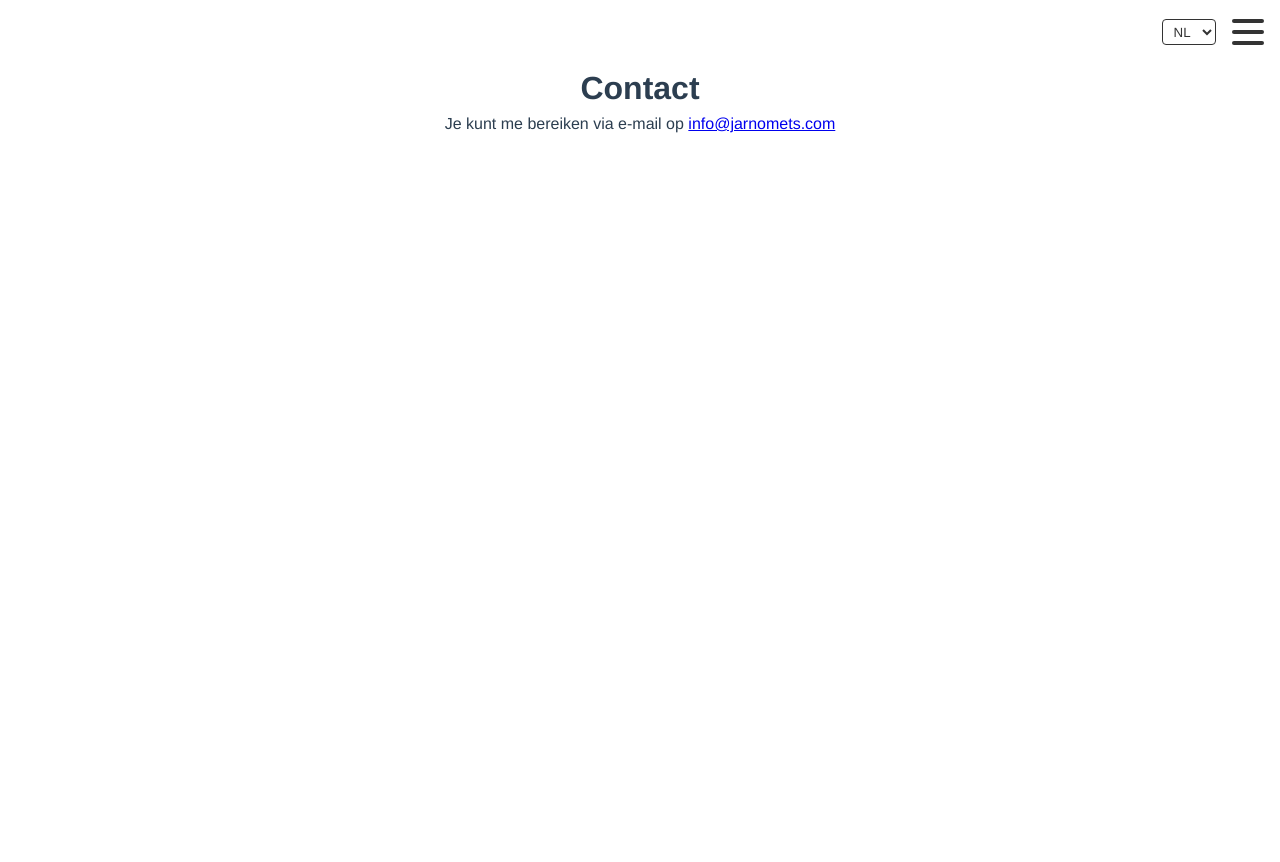
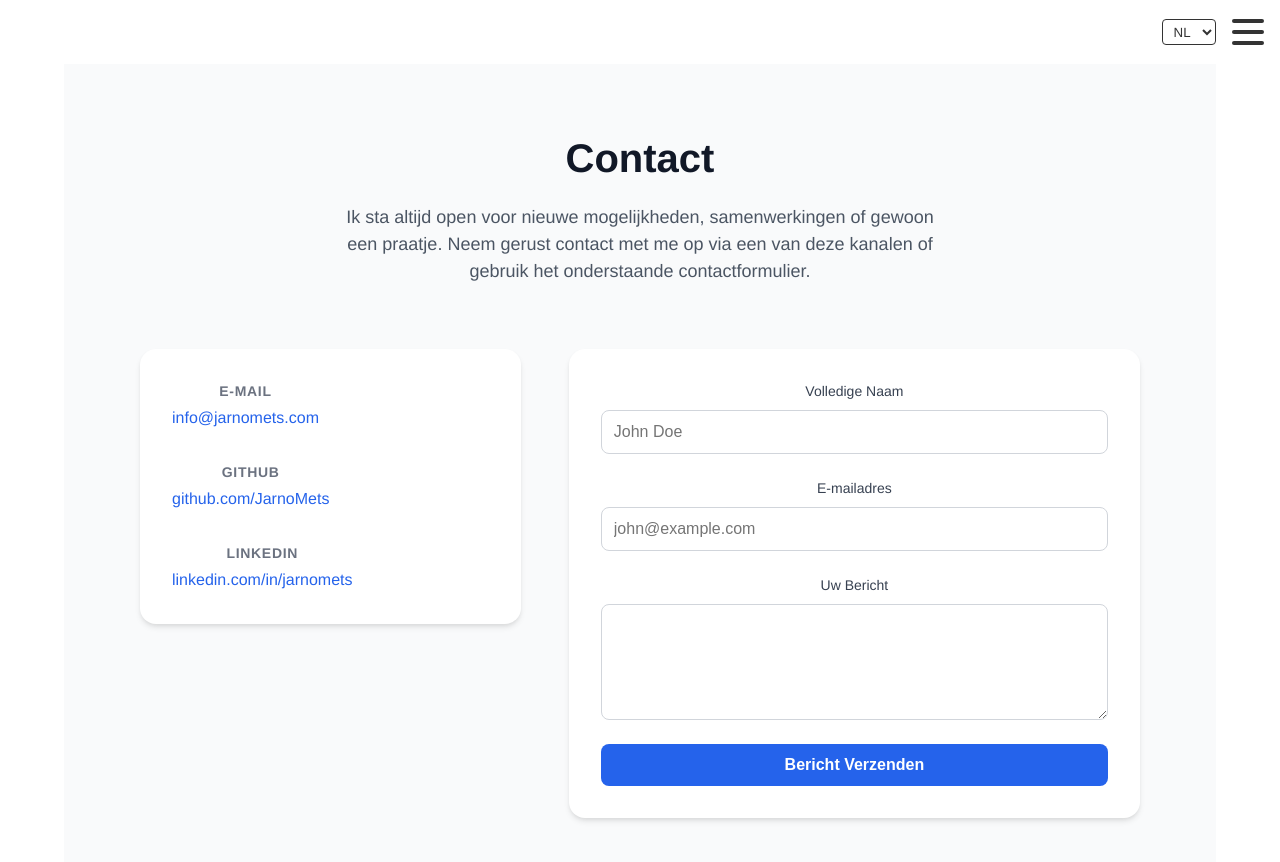
Before and after one commit to JarnoMets/About, a Vue app in the folder frontend/: page /contact in a window 1280 px wide. Shown: the top 862 px of the page. Before the commit the page ends 800 px from the top, so only its background shows below. Built offline with nearby package versions, Linux system fonts and the light colour scheme; no server answers.

Commit message:
Implement contact page with form and email service, removed emojis

```diff
--- a/frontend/src/api/index.ts
+++ b/frontend/src/api/index.ts
@@ -0,0 +1,25 @@
+const API_URL = import.meta.env.VITE_API_URL || '/api';
+
+export interface ContactForm {
+  name: string;
+  email: string;
+  message: string;
+}
+
+export const api = {
+  async submitContactForm(form: ContactForm) {
+    const response = await fetch(`${API_URL}/contact`, {
+      method: 'POST',
+      headers: {
+        'Content-Type': 'application/json',
+      },
+      body: JSON.stringify(form),
+    });
+
+    if (!response.ok) {
+      throw new Error('Failed to submit contact form');
+    }
+
+    return response.json();
+  },
+};
--- a/frontend/src/locales/en/contact.json
+++ b/frontend/src/locales/en/contact.json
@@ -1,4 +1,14 @@
 {
     "title": "Contact",
-    "description": "You can reach me via email at"
+    "description": "I'm always open to new opportunities, collaborations, or just a friendly chat. Feel free to reach out through any of these channels or use the contact form below.",
+    "email_label": "Email",
+    "github_label": "GitHub",
+    "linkedin_label": "LinkedIn",
+    "form_name": "Full Name",
+    "form_email": "Email Address",
+    "form_message": "Your Message",
+    "form_submit": "Send Message",
+    "form_sending": "Sending...",
+    "form_success": "Thank you! Your message has been sent.",
+    "form_error": "Oops! Something went wrong. Please try again later."
 }
--- a/frontend/src/locales/nl/contact.json
+++ b/frontend/src/locales/nl/contact.json
@@ -1,4 +1,14 @@
 {
     "title": "Contact",
-    "description": "Je kunt me bereiken via e-mail op"
+    "description": "Ik sta altijd open voor nieuwe mogelijkheden, samenwerkingen of gewoon een praatje. Neem gerust contact met me op via een van deze kanalen of gebruik het onderstaande contactformulier.",
+    "email_label": "E-mail",
+    "github_label": "GitHub",
+    "linkedin_label": "LinkedIn",
+    "form_name": "Volledige Naam",
+    "form_email": "E-mailadres",
+    "form_message": "Uw Bericht",
+    "form_submit": "Bericht Verzenden",
+    "form_sending": "Verzenden...",
+    "form_success": "Bedankt! Uw bericht is verzonden.",
+    "form_error": "Oeps! Er is iets misgegaan. Probeer het later opnieuw."
 }
--- a/frontend/src/views/Contact.vue
+++ b/frontend/src/views/Contact.vue
@@ -1,6 +1,289 @@
 <template>
+  <div class="contact-view">
     <div class="contact-container">
+      <header class="contact-header">
         <h1>{{ $t('contact.title') }}</h1>
-        <p>{{ $t('contact.description') }} <a href="mailto:info@jarnomets.com">info@jarnomets.com</a></p>
+        <p>{{ $t('contact.description') }}</p>
+      </header>
+
+      <div class="contact-grid">
+        <!-- Info Section -->
+        <div class="contact-info">
+          <div class="info-card">
+            <div class="info-item">
+              <div class="details">
+                <h3>{{ $t('contact.email_label') }}</h3>
+                <a href="mailto:info@jarnomets.com">info@jarnomets.com</a>
+              </div>
+            </div>
+
+            <div class="info-item">
+              <div class="details">
+                <h3>{{ $t('contact.github_label') }}</h3>
+                <a href="https://github.com/JarnoMets" target="_blank" rel="noopener">github.com/JarnoMets</a>
+              </div>
+            </div>
+
+            <div class="info-item">
+              <div class="details">
+                <h3>{{ $t('contact.linkedin_label') }}</h3>
+                <a href="https://linkedin.com/in/jarno-mets-763525242/" target="_blank" rel="noopener">linkedin.com/in/jarnomets</a>
+              </div>
+            </div>
+          </div>
+        </div>
+
+        <!-- Form Section -->
+        <div class="contact-form-container">
+          <form @submit.prevent="handleSubmit" class="contact-form">
+            <div class="form-group">
+              <label for="name">{{ $t('contact.form_name') }}</label>
+              <input
+                type="text"
+                id="name"
+                v-model="form.name"
+                required
+                :disabled="status === 'loading'"
+                placeholder="John Doe"
+              />
+            </div>
+
+            <div class="form-group">
+              <label for="email">{{ $t('contact.form_email') }}</label>
+              <input
+                type="email"
+                id="email"
+                v-model="form.email"
+                required
+                :disabled="status === 'loading'"
+                placeholder="john@example.com"
+              />
+            </div>
+
+            <div class="form-group">
+              <label for="message">{{ $t('contact.form_message') }}</label>
+              <textarea
+                id="message"
+                v-model="form.message"
+                rows="5"
+                required
+                :disabled="status === 'loading'"
+              ></textarea>
+            </div>
+
+            <button type="submit" :disabled="status === 'loading'" class="submit-btn">
+              <span v-if="status === 'loading'">{{ $t('contact.form_sending') }}</span>
+              <span v-else>{{ $t('contact.form_submit') }}</span>
+            </button>
+
+            <div v-if="status === 'success'" class="alert success">
+              {{ $t('contact.form_success') }}
+            </div>
+            <div v-if="status === 'error'" class="alert error">
+              {{ $t('contact.form_error') }}
+            </div>
+          </form>
+        </div>
+      </div>
     </div>
+  </div>
 </template>
+
+<script setup lang="ts">
+import { ref } from 'vue';
+import { api } from '../api';
+
+const form = ref({
+  name: '',
+  email: '',
+  message: '',
+});
+
+const status = ref<'idle' | 'loading' | 'success' | 'error'>('idle');
+
+const handleSubmit = async () => {
+  status.value = 'loading';
+  try {
+    await api.submitContactForm(form.value);
+    status.value = 'success';
+    form.value = { name: '', email: '', message: '' };
+    setTimeout(() => {
+      if (status.value === 'success') status.value = 'idle';
+    }, 5000);
+  } catch (error) {
+    console.error('Submission error:', error);
+    status.value = 'error';
+  }
+};
+</script>
+
+<style scoped>
+.contact-view {
+  min-height: calc(100vh - 80px);
+  padding: 4rem 2rem;
+  background-color: #f9fafb;
+}
+
+.contact-container {
+  max-width: 1000px;
+  margin: 0 auto;
+}
+
+.contact-header {
+  text-align: center;
+  margin-bottom: 4rem;
+}
+
+.contact-header h1 {
+  font-size: 2.5rem;
+  font-weight: 700;
+  color: #111827;
+  margin-bottom: 1rem;
+}
+
+.contact-header p {
+  font-size: 1.125rem;
+  color: #4b5563;
+  max-width: 600px;
+  margin: 0 auto;
+}
+
+.contact-grid {
+  display: grid;
+  grid-template-columns: 1fr 1.5fr;
+  gap: 3rem;
+}
+
+@media (max-width: 768px) {
+  .contact-grid {
+    grid-template-columns: 1fr;
+    gap: 2rem;
+  }
+}
+
+.info-card {
+  background: white;
+  padding: 2rem;
+  border-radius: 1rem;
+  box-shadow: 0 4px 6px -1px rgba(0, 0, 0, 0.1), 0 2px 4px -1px rgba(0, 0, 0, 0.06);
+}
+
+.info-item {
+  display: flex;
+  align-items: flex-start;
+  gap: 1rem;
+  margin-bottom: 2rem;
+}
+
+.info-item:last-child {
+  margin-bottom: 0;
+}
+
+.icon {
+  font-size: 1.5rem;
+  padding-top: 0.25rem;
+}
+
+.details h3 {
+  font-size: 0.875rem;
+  font-weight: 600;
+  color: #6b7280;
+  text-transform: uppercase;
+  letter-spacing: 0.05em;
+  margin: 0 0 0.25rem 0;
+}
+
+.details a {
+  font-size: 1rem;
+  color: #2563eb;
+  text-decoration: none;
+  font-weight: 500;
+  transition: color 0.15s ease-in-out;
+}
+
+.details a:hover {
+  color: #1d4ed8;
+  text-decoration: underline;
+}
+
+.contact-form-container {
+  background: white;
+  padding: 2rem;
+  border-radius: 1rem;
+  box-shadow: 0 4px 6px -1px rgba(0, 0, 0, 0.1), 0 2px 4px -1px rgba(0, 0, 0, 0.06);
+}
+
+.contact-form {
+  display: flex;
+  flex-direction: column;
+  gap: 1.5rem;
+}
+
+.form-group {
+  display: flex;
+  flex-direction: column;
+  gap: 0.5rem;
+}
+
+.form-group label {
+  font-size: 0.875rem;
+  font-weight: 500;
+  color: #374151;
+}
+
+.form-group input,
+.form-group textarea {
+  padding: 0.75rem;
+  border: 1px solid #d1d5db;
+  border-radius: 0.5rem;
+  font-size: 1rem;
+  transition: border-color 0.15s ease-in-out, box-shadow 0.15s ease-in-out;
+}
+
+.form-group input:focus,
+.form-group textarea:focus {
+  outline: none;
+  border-color: #2563eb;
+  box-shadow: 0 0 0 3px rgba(37, 99, 235, 0.1);
+}
+
+.submit-btn {
+  background-color: #2563eb;
+  color: white;
+  padding: 0.75rem;
+  border-radius: 0.5rem;
+  font-weight: 600;
+  font-size: 1rem;
+  border: none;
+  cursor: pointer;
+  transition: background-color 0.15s ease-in-out;
+}
+
+.submit-btn:hover:not(:disabled) {
+  background-color: #1d4ed8;
+}
+
+.submit-btn:disabled {
+  opacity: 0.7;
+  cursor: not-allowed;
+}
+
+.alert {
+  padding: 1rem;
+  border-radius: 0.5rem;
+  font-size: 0.875rem;
+  margin-top: 1rem;
+}
+
+.alert.success {
+  background-color: #ecfdf5;
+  color: #065f46;
+  border: 1px solid #10b981;
+}
+
+.alert.error {
+  background-color: #fef2f2;
+  color: #991b1b;
+  border: 1px solid #ef4444;
+}
+</style>
```
